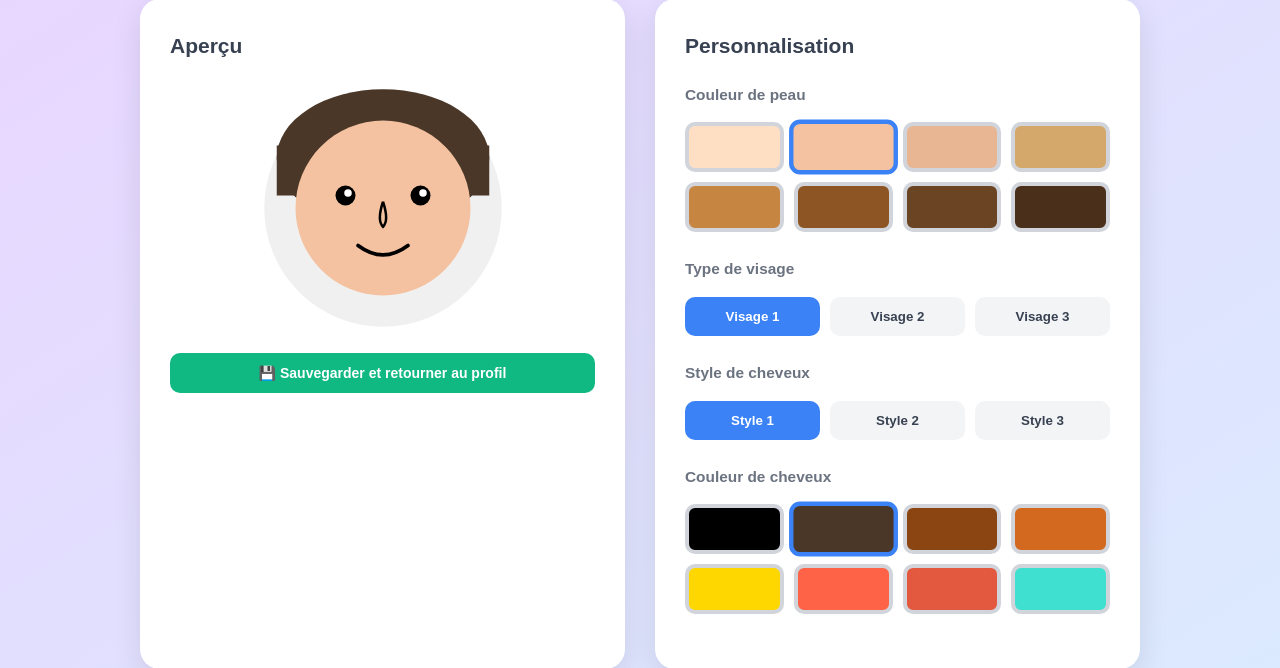
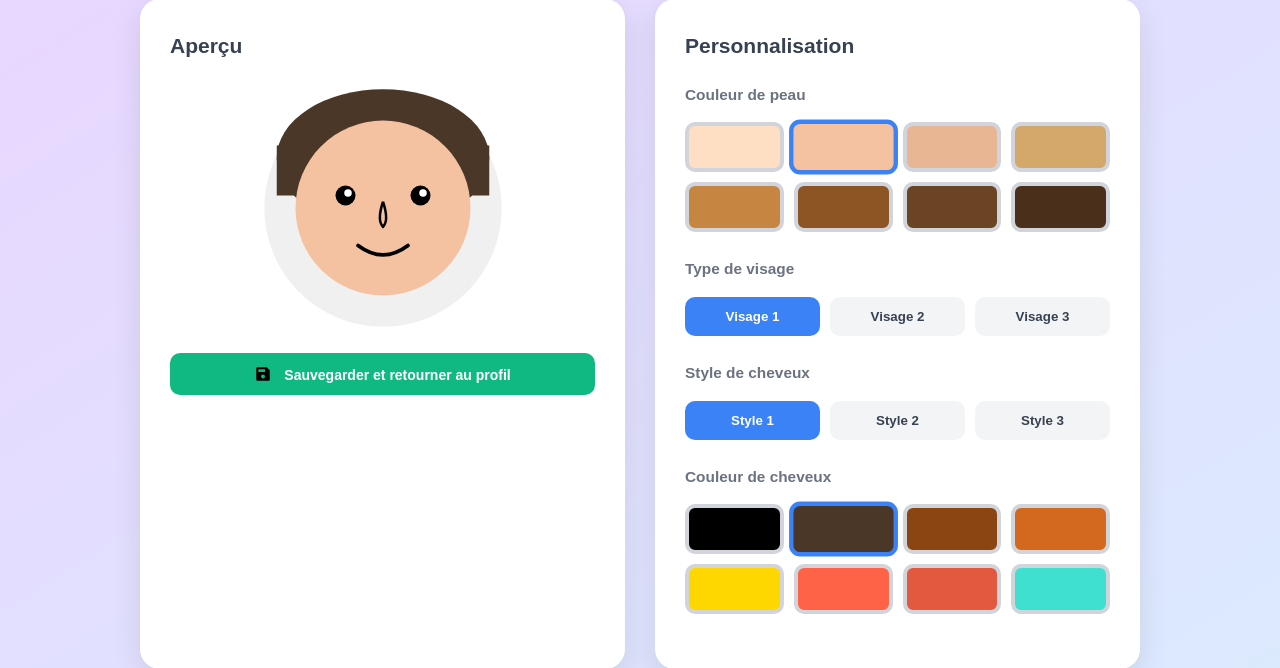
Before and after one commit to noahr78200/gamelink-project, a PHP site: page /ton-projet/PAGE/avatar.php in a window 1280 px wide. Shown: the part 107-775 px from the top of the page. Run offline with PHP 8.4, Linux system fonts and the light colour scheme; the visitor is signed in with stand-in values (Sample User, id 1); data that the repository does not hold is empty.

Commit message:
modif css

```diff
--- a/GameLink-main/PAGE/avatar.php
+++ b/GameLink-main/PAGE/avatar.php
@@ -165,6 +165,13 @@ $avatar_config = $user['avatar_config'] ?? null;
             color: white;
         }
 
+        .btn img {
+            height: 1.3em;
+            width: 1.3em;
+            vertical-align: text-bottom;
+            margin-right: 8px;
+        }
+
         @media (max-width: 768px) {
             .main-content {
                 grid-template-columns: 1fr;
@@ -192,7 +199,7 @@ $avatar_config = $user['avatar_config'] ?? null;
 
                 <div class="action-buttons">
                     <button class="btn btn-green" onclick="saveAvatar()" id="save-btn">
-                        💾 Sauvegarder et retourner au profil
+                        <img src="../ICON/SVG/save.svg" alt="save logo"> Sauvegarder et retourner au profil
                     </button>
                 </div>
             </div>
```
Also changed, not shown: GameLink-main/ICON/SVG/save.svg (added).
